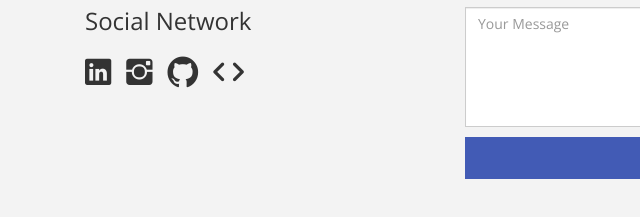
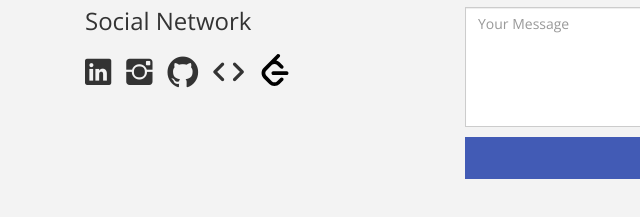
Before and after one commit to abhirup0199/Portfolio, a plain HTML site: page index.html in a window 1280 px wide. Shown: the part 4232-4449 px from the top of the page, 0-640 px from the left. Drawn offline with nearby package versions, Linux system fonts and the light colour scheme; the site is published under a folder, as on GitHub Pages, so addresses that start at the root find nothing; files whose address does not match are found by name; a web font is replaced by a local one.

Commit message:
Update index.html

```diff
--- a/index.html
+++ b/index.html
@@ -699,7 +699,7 @@
             </li>
             <li>
               <a href="https://leetcode.com/u/abhirupdattak6/"><i class="">
-                <img src="/img/icons/leetcode.svg" id="leetcode-icon-footer" alt="">
+                <img src="img/icons/leetcode.svg" id="leetcode-icon-footer" alt="">
               </i>
             </a>
             </li>
```
